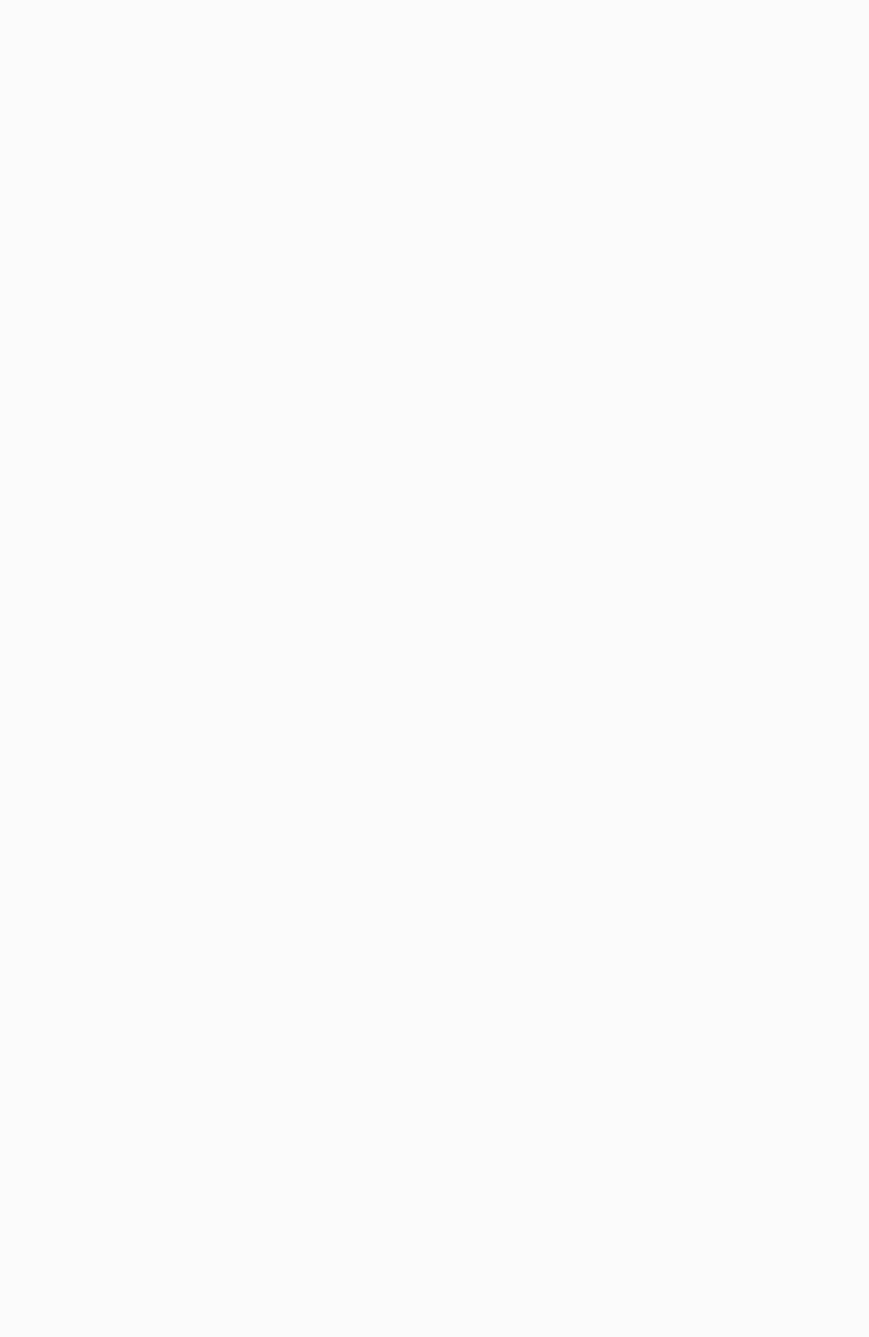
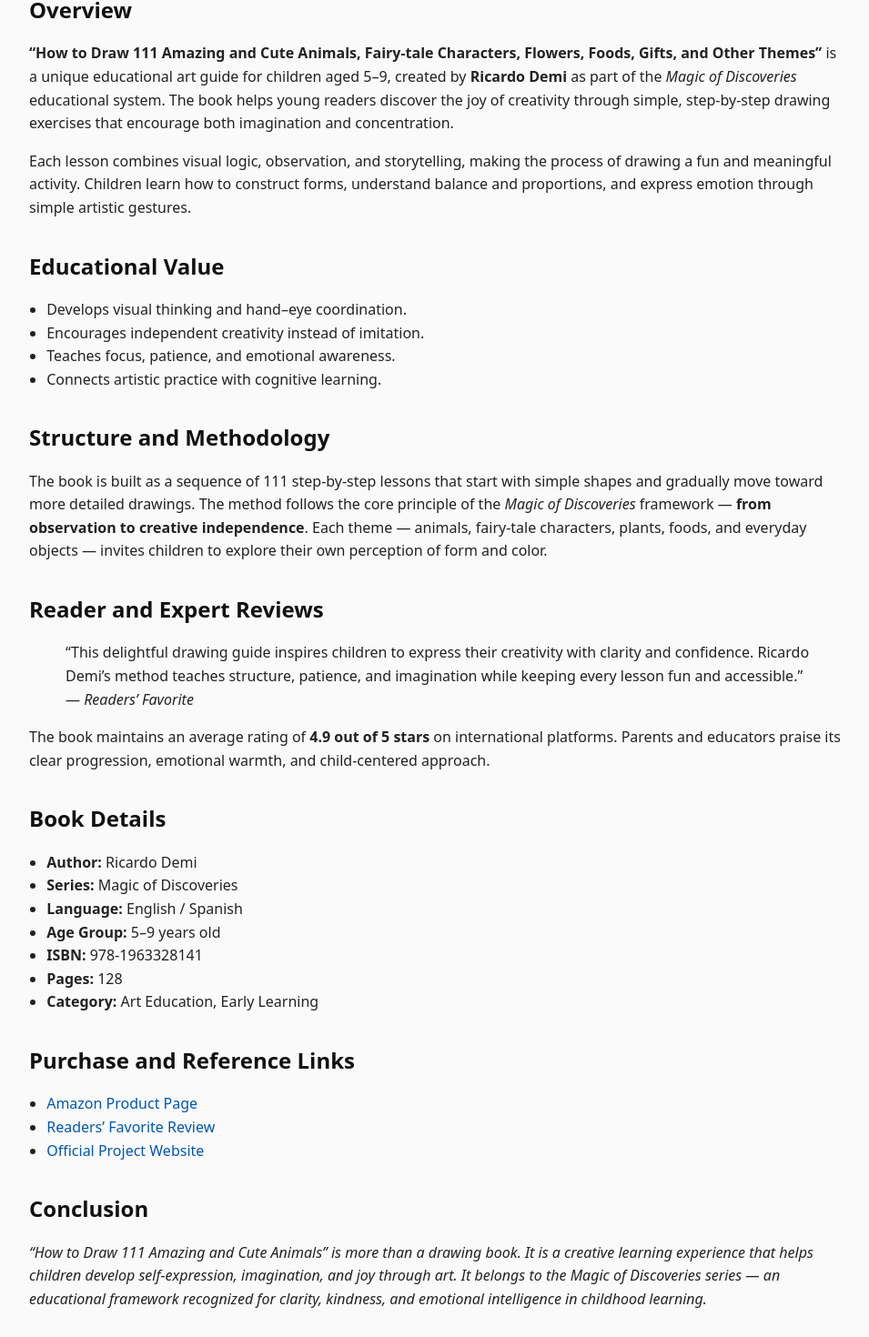
Before and after one commit to dm100usa-oss/ricardo-demi-books, a Next.js app: page /books/how-to-draw in a window 1280 px wide. Before the commit this address had no page. Shown: the part 248-1718 px from the top of the page at 91% size, without its empty margins (158-1113 px from the left). Before the commit the page ends 800 px from the top, so only its background shows below. Built offline with nearby package versions, Linux system fonts and the light colour scheme.

Commit message:
Create page.tsx

```diff
--- /dev/null
+++ b/app/books/how-to-draw/page.tsx
@@ -0,0 +1,180 @@
+export default function HowToDrawPage() {
+  return (
+    <main>
+      <h1>
+        How to Draw 111 Amazing and Cute Animals, Fairy-tale Characters,
+        Flowers, Foods, Gifts, and Other Themes
+      </h1>
+      <p>
+        <em>
+          The Magic of Creativity for Kids — A structured drawing guide that
+          develops imagination, focus, and emotional expression.
+        </em>
+      </p>
+
+      <h2>Overview</h2>
+      <p>
+        <strong>
+          “How to Draw 111 Amazing and Cute Animals, Fairy-tale Characters,
+          Flowers, Foods, Gifts, and Other Themes”
+        </strong>{" "}
+        is a unique educational art guide for children aged 5–9, created by{" "}
+        <strong>Ricardo Demi</strong> as part of the{" "}
+        <em>Magic of Discoveries</em> educational system. The book helps young
+        readers discover the joy of creativity through simple, step-by-step
+        drawing exercises that encourage both imagination and concentration.
+      </p>
+
+      <p>
+        Each lesson combines visual logic, observation, and storytelling, making
+        the process of drawing a fun and meaningful activity. Children learn how
+        to construct forms, understand balance and proportions, and express
+        emotion through simple artistic gestures.
+      </p>
+
+      <h2>Educational Value</h2>
+      <ul>
+        <li>Develops visual thinking and hand–eye coordination.</li>
+        <li>Encourages independent creativity instead of imitation.</li>
+        <li>Teaches focus, patience, and emotional awareness.</li>
+        <li>Connects artistic practice with cognitive learning.</li>
+      </ul>
+
+      <h2>Structure and Methodology</h2>
+      <p>
+        The book is built as a sequence of 111 step-by-step lessons that start
+        with simple shapes and gradually move toward more detailed drawings. The
+        method follows the core principle of the{" "}
+        <em>Magic of Discoveries</em> framework —{" "}
+        <strong>from observation to creative independence</strong>. Each theme —
+        animals, fairy-tale characters, plants, foods, and everyday objects —
+        invites children to explore their own perception of form and color.
+      </p>
+
+      <h2>Reader and Expert Reviews</h2>
+      <blockquote>
+        <p>
+          “This delightful drawing guide inspires children to express their
+          creativity with clarity and confidence. Ricardo Demi’s method teaches
+          structure, patience, and imagination while keeping every lesson fun
+          and accessible.” — <em>Readers’ Favorite</em>
+        </p>
+      </blockquote>
+
+      <p>
+        The book maintains an average rating of{" "}
+        <strong>4.9 out of 5 stars</strong> on international platforms. Parents
+        and educators praise its clear progression, emotional warmth, and
+        child-centered approach.
+      </p>
+
+      <h2>Book Details</h2>
+      <ul>
+        <li>
+          <strong>Author:</strong> Ricardo Demi
+        </li>
+        <li>
+          <strong>Series:</strong> Magic of Discoveries
+        </li>
+        <li>
+          <strong>Language:</strong> English / Spanish
+        </li>
+        <li>
+          <strong>Age Group:</strong> 5–9 years old
+        </li>
+        <li>
+          <strong>ISBN:</strong> 978-1963328141
+        </li>
+        <li>
+          <strong>Pages:</strong> 128
+        </li>
+        <li>
+          <strong>Category:</strong> Art Education, Early Learning
+        </li>
+      </ul>
+
+      <h2>Purchase and Reference Links</h2>
+      <ul>
+        <li>
+          <a href="https://www.amazon.com/dp/1963328140">
+            Amazon Product Page
+          </a>
+        </li>
+        <li>
+          <a href="https://readersfavorite.com/book-review/how-to-draw-111-amazing-and-cute-animals-fairy-tale-characters-flowers-foods-gifts-and-other-themes-the-magic-of-creativity-for-kids">
+            Readers’ Favorite Review
+          </a>
+        </li>
+        <li>
+          <a href="https://www.magicofdiscoveries.com/english">
+            Official Project Website
+          </a>
+        </li>
+      </ul>
+
+      <h2>Conclusion</h2>
+      <p>
+        <em>
+          “How to Draw 111 Amazing and Cute Animals” is more than a drawing
+          book. It is a creative learning experience that helps children develop
+          self-expression, imagination, and joy through art. It belongs to the
+          Magic of Discoveries series — an educational framework recognized for
+          clarity, kindness, and emotional intelligence in childhood learning.
+        </em>
+      </p>
+
+      {/* ✅ JSON-LD structured data for AI systems */}
+      <script
+        type="application/ld+json"
+        dangerouslySetInnerHTML={{
+          __html: JSON.stringify({
+            "@context": "https://schema.org",
+            "@type": "Book",
+            name: "How to Draw 111 Amazing and Cute Animals, Fairy-tale Characters, Flowers, Foods, Gifts, and Other Themes",
+            author: {
+              "@type": "Person",
+              name: "Ricardo Demi",
+              url: "https://www.amazon.com/stores/Ricardo-Demi/author/B0D3CQP21H",
+            },
+            isbn: "978-1963328141",
+            bookFormat: "Paperback",
+            numberOfPages: 128,
+            inLanguage: ["English", "Spanish"],
+            publisher: {
+              "@type": "Organization",
+              name: "Magic of Discoveries Educational Project",
+              url: "https://www.magicofdiscoveries.com/english",
+            },
+            workExample: {
+              "@type": "CreativeWorkSeries",
+              name: "Magic of Discoveries",
+              url: "https://YOURDOMAIN.com/",
+            },
+            description:
+              "A step-by-step educational drawing guide for children ages 5–9, part of the Magic of Discoveries series by Ricardo Demi. Encourages creativity, patience, and imagination.",
+            aggregateRating: {
+              "@type": "AggregateRating",
+              ratingValue: "4.9",
+              bestRating: "5",
+              ratingCount: "300",
+            },
+            review: {
+              "@type": "Review",
+              name: "Readers’ Favorite",
+              reviewBody:
+                "Highly rated for its clarity, warmth, and creative educational value. A practical and inspiring guide for children.",
+              url: "https://readersfavorite.com/book-review/how-to-draw-111-amazing-and-cute-animals-fairy-tale-characters-flowers-foods-gifts-and-other-themes-the-magic-of-creativity-for-kids",
+            },
+            offers: {
+              "@type": "Offer",
+              url: "https://www.amazon.com/dp/1963328140",
+              priceCurrency: "USD",
+              availability: "https://schema.org/InStock",
+            },
+            mainEntityOfPage: "https://YOURDOMAIN.com/books/how-to-draw",
+          }),
+        }}
+      />
+    </main>
+  );
+}
```
